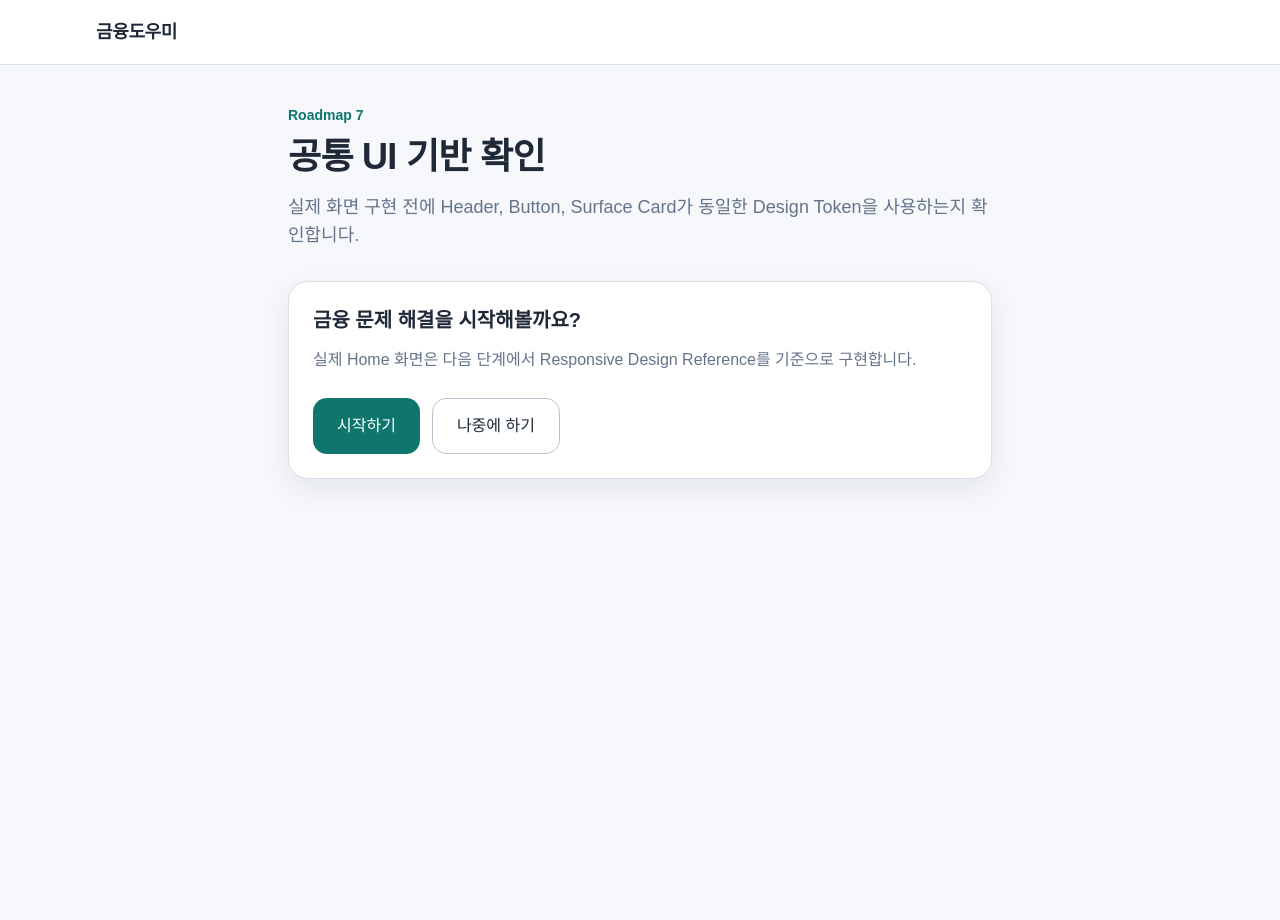
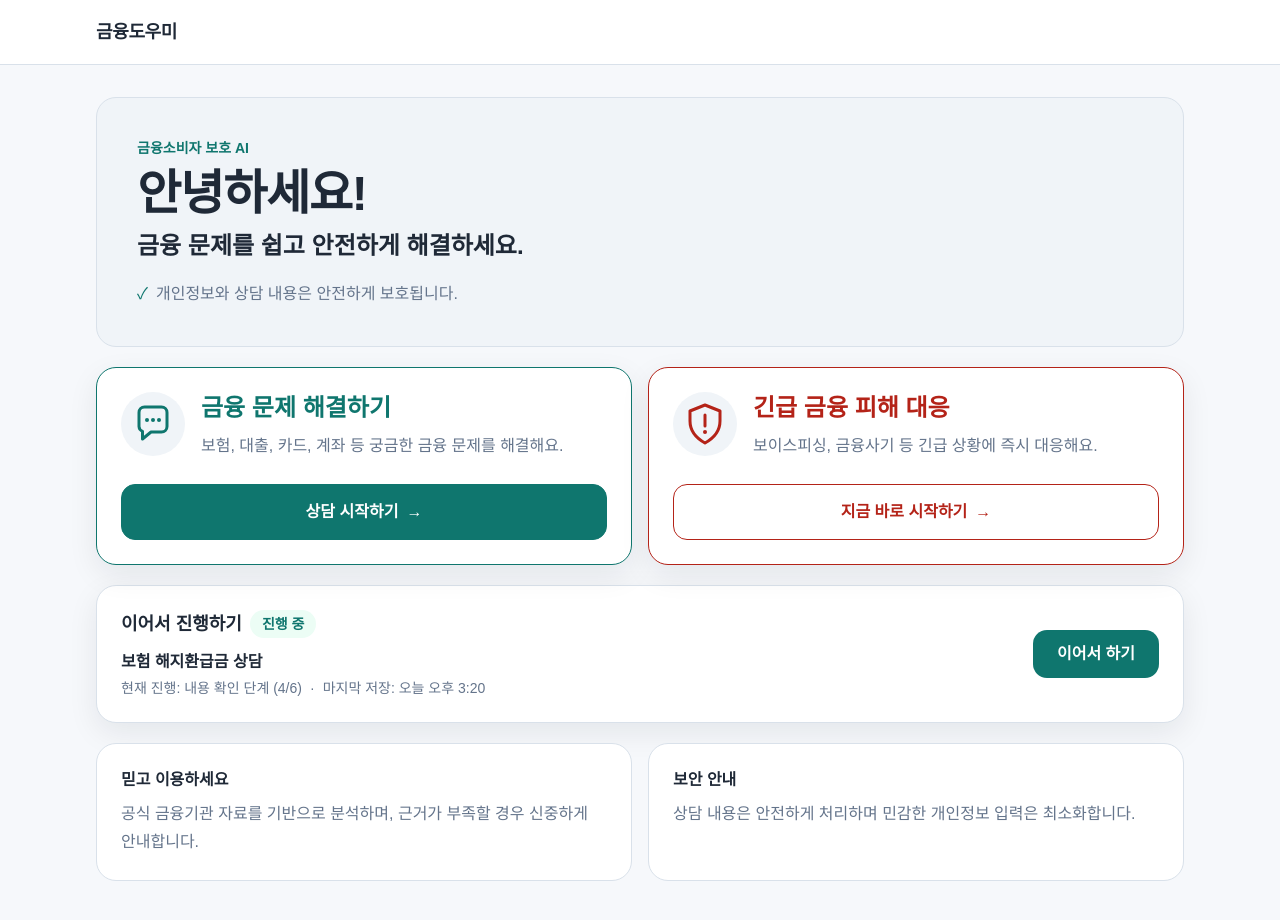
Before and after one commit to Economy0326/financial-helper-frontend, a Next.js app: page / in a window 1280 px wide. Before the commit the page ends 800 px from the top, so only its background shows below. Built offline with nearby package versions, Linux system fonts and the light colour scheme.

Commit message:
feat: implement home entry experience

```diff
--- a/src/app/page.tsx
+++ b/src/app/page.tsx
@@ -1,51 +1,101 @@
 import { AppHeader } from "@/components/layout/AppHeader";
-import { PrimaryButton } from "@/components/ui/PrimaryButton";
-import { SecondaryButton } from "@/components/ui/SecondaryButton";
-import { SurfaceCard } from "@/components/ui/SurfaceCard";
+import HomeActionCard from "@/components/home/HomeActionCard";
+import HomeResumeSection, {
+  type HomeResumeState,
+} from "@/components/home/HomeResumeSection";
 
-export default function HomePage() {
+const resumeFixture: HomeResumeState = {
+  status: "active",
+  consultation: {
+    title: "보험 해지환급금 상담",
+    stepLabel: "내용 확인 단계 (4/6)",
+    updatedAtLabel: "오늘 오후 3:20",
+    href: "/consultation/summary",
+  },
+};
+
+// 다른 Home State 확인 시 위 Fixture를 아래처럼 바꿔볼 수 있다.
+// const resumeFixture: HomeResumeState = { status: "none" };
+// const resumeFixture: HomeResumeState = { status: "loading" };
+// const resumeFixture: HomeResumeState = { status: "error" };
+
+export default function Home() {
   return (
-    <>
+    <div className="min-h-screen bg-background">
       <AppHeader />
 
-      <main className="px-5 py-10 sm:px-6 lg:px-8">
-        <div className="mx-auto w-full max-w-[44rem]">
+      <main className="mx-auto w-full max-w-6xl px-4 pb-10 pt-6 sm:px-6 md:pt-8 lg:px-8">
+        <section className="rounded-card border border-border bg-surface-subtle p-6 sm:p-8 md:p-10">
           <p className="text-sm font-semibold text-primary">
-            Roadmap 7
+            금융소비자 보호 AI
           </p>
 
-          <h1 className="mt-3 text-3xl font-bold tracking-[-0.02em] sm:text-4xl">
-            공통 UI 기반 확인
+          <h1 className="mt-3 text-3xl font-bold tracking-tight text-foreground sm:text-4xl md:text-5xl">
+            안녕하세요!
           </h1>
 
-          <p className="mt-4 text-base leading-7 text-foreground-muted sm:text-lg">
-            실제 화면 구현 전에 Header, Button, Surface
-            Card가 동일한 Design Token을 사용하는지
-            확인합니다.
+          <p className="mt-3 text-xl font-semibold text-foreground sm:text-2xl">
+            금융 문제를 쉽고 안전하게 해결하세요.
           </p>
 
-          <SurfaceCard className="mt-8">
-            <h2 className="text-xl font-bold">
-              금융 문제 해결을 시작해볼까요?
-            </h2>
+          <p className="mt-5 flex items-center gap-2 text-sm text-foreground-muted sm:text-base">
+            <span aria-hidden="true" className="text-primary">
+              ✓
+            </span>
+            개인정보와 상담 내용은 안전하게 보호됩니다.
+          </p>
+        </section>
 
-            <p className="mt-3 leading-7 text-foreground-muted">
-              실제 Home 화면은 다음 단계에서 Responsive
-              Design Reference를 기준으로 구현합니다.
+        <section
+          aria-label="상담 시작"
+          className="mt-5 grid gap-4 md:grid-cols-2"
+        >
+          <HomeActionCard
+            href="/consultation/problem-category"
+            title="금융 문제 해결하기"
+            description="보험, 대출, 카드, 계좌 등 궁금한 금융 문제를 해결해요."
+            ctaLabel="상담 시작하기"
+            tone="primary"
+            icon="consultation"
+          />
+
+          <HomeActionCard
+            href="/emergency/type"
+            title="긴급 금융 피해 대응"
+            description="보이스피싱, 금융사기 등 긴급 상황에 즉시 대응해요."
+            ctaLabel="지금 바로 시작하기"
+            tone="danger"
+            icon="emergency"
+          />
+        </section>
+
+        <div className="mt-5">
+          <HomeResumeSection state={resumeFixture} />
+        </div>
+
+        <section
+          aria-label="서비스 안내"
+          className="mt-5 grid gap-4 md:grid-cols-2"
+        >
+          <article className="rounded-card border border-border bg-surface p-5 sm:p-6">
+            <h2 className="font-bold text-foreground">믿고 이용하세요</h2>
+
+            <p className="mt-2 leading-7 text-foreground-muted">
+              공식 금융기관 자료를 기반으로 분석하며, 근거가 부족할 경우
+              신중하게 안내합니다.
             </p>
+          </article>
 
-            <div className="mt-6 flex flex-col gap-3 sm:flex-row">
-              <PrimaryButton className="w-full sm:w-auto">
-                시작하기
-              </PrimaryButton>
+          <article className="rounded-card border border-border bg-surface p-5 sm:p-6">
+            <h2 className="font-bold text-foreground">보안 안내</h2>
 
-              <SecondaryButton className="w-full sm:w-auto">
-                나중에 하기
-              </SecondaryButton>
-            </div>
-          </SurfaceCard>
-        </div>
+            <p className="mt-2 leading-7 text-foreground-muted">
+              상담 내용은 안전하게 처리하며 민감한 개인정보 입력은
+              최소화합니다.
+            </p>
+          </article>
+        </section>
       </main>
-    </>
+    </div>
   );
 }
--- /dev/null
+++ b/src/components/home/HomeActionCard.tsx
@@ -0,0 +1,126 @@
+import Link from "next/link";
+
+// Home 전용 Navigation Card => 선택지가 아니라 Navigation Action
+// 따라서 Button이 아닌 Link를 사용
+type HomeActionCardProps = {
+  href: string;
+  title: string;
+  description: string;
+  ctaLabel: string;
+  tone: "primary" | "danger";
+  icon: "consultation" | "emergency";
+};
+
+function ConsultationIcon() {
+  return (
+    <svg
+      aria-hidden="true"
+      viewBox="0 0 48 48"
+      className="h-12 w-12"
+      fill="none"
+    >
+      <path
+        d="M10 12.5C10 9.46 12.46 7 15.5 7h17C35.54 7 38 9.46 38 12.5v14c0 3.04-2.46 5.5-5.5 5.5H22l-8.5 7v-7.7A5.5 5.5 0 0 1 10 26.5v-14Z"
+        stroke="currentColor"
+        strokeWidth="3"
+        strokeLinejoin="round"
+      />
+      <circle cx="18" cy="20" r="2" fill="currentColor" />
+      <circle cx="24" cy="20" r="2" fill="currentColor" />
+      <circle cx="30" cy="20" r="2" fill="currentColor" />
+    </svg>
+  );
+}
+
+function EmergencyIcon() {
+  return (
+    <svg
+      aria-hidden="true"
+      viewBox="0 0 48 48"
+      className="h-12 w-12"
+      fill="none"
+    >
+      <path
+        d="M24 5 39 11v10c0 10.4-6.2 17.1-15 22-8.8-4.9-15-11.6-15-22V11L24 5Z"
+        stroke="currentColor"
+        strokeWidth="3"
+        strokeLinejoin="round"
+      />
+      <path
+        d="M24 15v11"
+        stroke="currentColor"
+        strokeWidth="3"
+        strokeLinecap="round"
+      />
+      <circle cx="24" cy="32" r="2" fill="currentColor" />
+    </svg>
+  );
+}
+
+export default function HomeActionCard({
+  href,
+  title,
+  description,
+  ctaLabel,
+  tone,
+  icon,
+}: HomeActionCardProps) {
+  const isDanger = tone === "danger";
+
+  return (
+    <Link
+      href={href}
+      className={[
+        "group flex h-full flex-col rounded-card border bg-surface p-5 shadow-card",
+        "transition hover:-translate-y-0.5",
+        "focus-visible:outline-none focus-visible:ring-2 focus-visible:ring-focus focus-visible:ring-offset-2",
+        "sm:p-6",
+        isDanger ? "border-danger" : "border-primary",
+      ].join(" ")}
+    >
+      <div className="flex flex-1 items-start gap-4">
+        <div
+          className={[
+            "flex h-16 w-16 shrink-0 items-center justify-center rounded-full",
+            "bg-surface-subtle",
+            isDanger ? "text-danger" : "text-primary",
+          ].join(" ")}
+        >
+          {icon === "consultation" ? (
+            <ConsultationIcon />
+          ) : (
+            <EmergencyIcon />
+          )}
+        </div>
+
+        <div className="min-w-0">
+          <h2
+            className={[
+              "text-xl font-bold sm:text-2xl",
+              isDanger ? "text-danger" : "text-primary",
+            ].join(" ")}
+          >
+            {title}
+          </h2>
+
+          <p className="mt-2 leading-7 text-foreground-muted">
+            {description}
+          </p>
+        </div>
+      </div>
+
+      <div
+        className={[
+          "mt-6 flex min-h-14 items-center justify-center gap-2 rounded-control border px-5",
+          "font-semibold",
+          isDanger
+            ? "border-danger text-danger"
+            : "border-primary bg-primary text-primary-foreground",
+        ].join(" ")}
+      >
+        <span>{ctaLabel}</span>
+        <span aria-hidden="true">→</span>
+      </div>
+    </Link>
+  );
+}
--- /dev/null
+++ b/src/components/home/HomeResumeSection.tsx
@@ -0,0 +1,116 @@
+import Link from "next/link";
+
+// 진행 중 Consultation 상태관련
+// Resume Error가 새로운 상담 시작을 막으면 안됨
+export type HomeResumeState =
+  | {
+      status: "none";
+    }
+  | {
+      status: "loading";
+    }
+  | {
+      status: "error";
+    }
+  | {
+      status: "active";
+      consultation: {
+        title: string;
+        stepLabel: string;
+        updatedAtLabel: string;
+        href: string;
+      };
+    };
+
+type HomeResumeSectionProps = {
+  state: HomeResumeState;
+};
+
+export default function HomeResumeSection({
+  state,
+}: HomeResumeSectionProps) {
+  if (state.status === "none") {
+    return null;
+  }
+
+  if (state.status === "loading") {
+    return (
+      <section
+        className="rounded-card border border-border bg-surface p-5 shadow-card"
+        aria-live="polite"
+        aria-busy="true"
+      >
+        <p className="font-semibold text-foreground">
+          진행 중 상담을 확인하고 있어요.
+        </p>
+        <p className="mt-1 text-sm text-foreground-muted">
+          잠시만 기다려 주세요.
+        </p>
+      </section>
+    );
+  }
+
+  if (state.status === "error") {
+    return (
+      <section
+        className="rounded-card border border-border bg-surface p-5"
+        aria-live="polite"
+      >
+        <p className="font-semibold text-foreground">
+          진행 중 상담을 불러오지 못했어요.
+        </p>
+
+        <p className="mt-1 text-sm leading-6 text-foreground-muted">
+          새로운 상담과 긴급 대응은 계속 이용할 수 있어요.
+        </p>
+      </section>
+    );
+  }
+
+  const { consultation } = state;
+
+  return (
+    <section
+      aria-labelledby="resume-consultation-heading"
+      className="rounded-card border border-border bg-surface p-5 shadow-card sm:p-6"
+    >
+      <div className="flex flex-col gap-5 md:flex-row md:items-center md:justify-between">
+        <div>
+          <div className="flex flex-wrap items-center gap-2">
+            <h2
+              id="resume-consultation-heading"
+              className="text-lg font-bold text-foreground"
+            >
+              이어서 진행하기
+            </h2>
+
+            <span className="rounded-full bg-primary-subtle px-3 py-1 text-sm font-semibold text-primary">
+              진행 중
+            </span>
+          </div>
+
+          <p className="mt-3 font-semibold text-foreground">
+            {consultation.title}
+          </p>
+
+          <div className="mt-1 flex flex-wrap gap-x-2 gap-y-1 text-sm text-foreground-muted">
+            <span>현재 진행: {consultation.stepLabel}</span>
+            <span aria-hidden="true">·</span>
+            <span>마지막 저장: {consultation.updatedAtLabel}</span>
+          </div>
+        </div>
+
+        <Link
+          href={consultation.href}
+          className={[
+            "inline-flex min-h-12 shrink-0 items-center justify-center rounded-control",
+            "bg-primary px-6 font-semibold text-primary-foreground",
+            "focus-visible:outline-none focus-visible:ring-2 focus-visible:ring-focus focus-visible:ring-offset-2",
+          ].join(" ")}
+        >
+          이어서 하기
+        </Link>
+      </div>
+    </section>
+  );
+}
```
